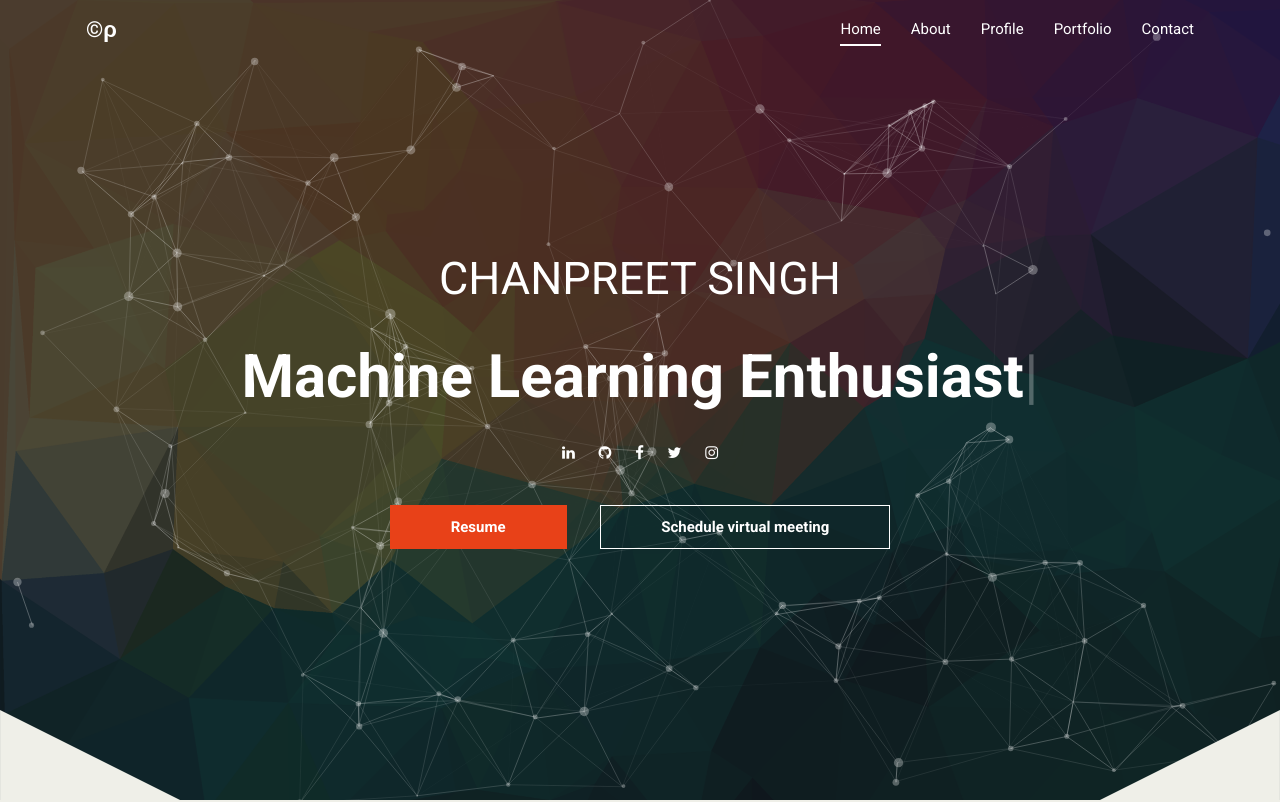
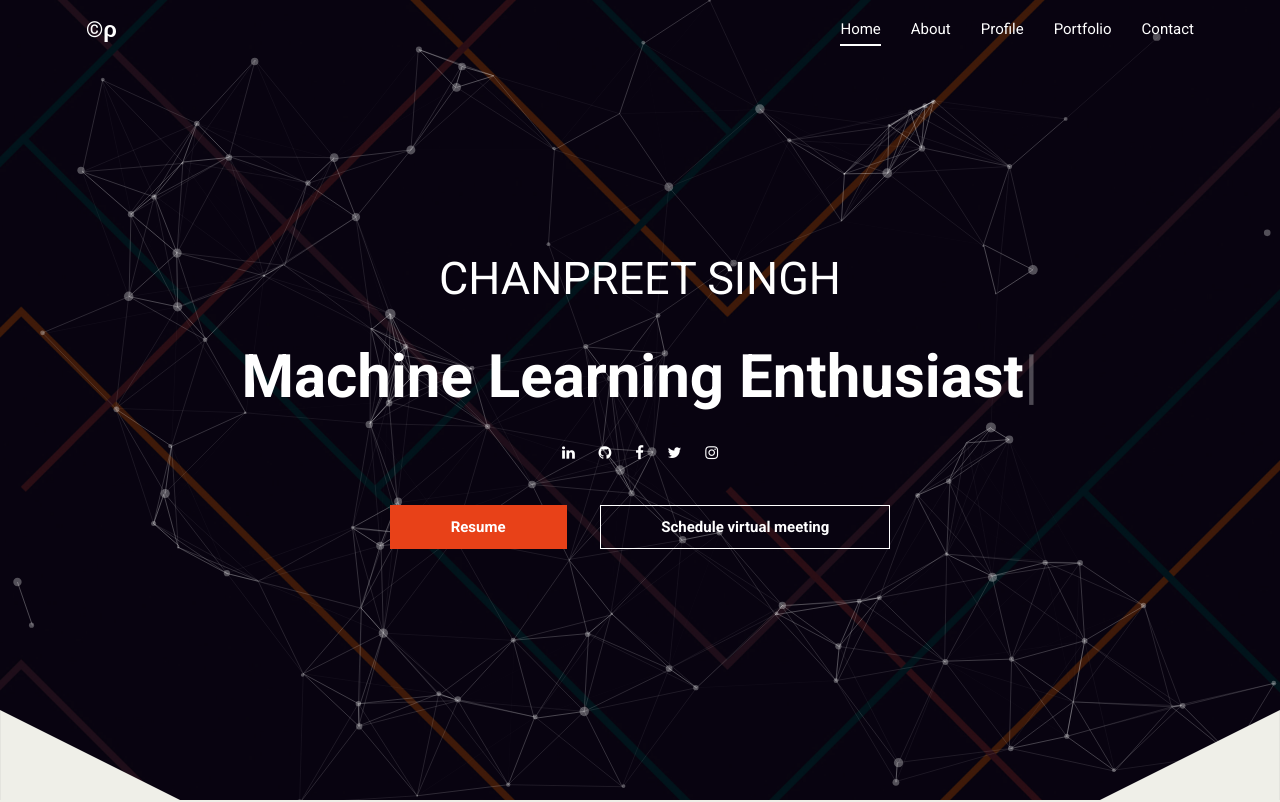
Before and after one commit to thechanpreetsingh/chanpreetsinghio.github.io, a plain HTML site: page index.html in a window 1280 px wide. Shown: the top 802 px of the page. Drawn offline with nearby package versions, Linux system fonts and the light colour scheme; no server answers; a script that the page names is missing.

Commit message:
Update style.css

```diff
--- a/style.css
+++ b/style.css
@@ -182,7 +182,7 @@ button:focus {
 .main {
   width: 100%;
   height: 100vh;
-  background: url(img/BG.png);
+  background: url(img/BG!.jpg);
   background-repeat: no-repeat;
   background-size: cover;
   background-attachment: fixed;
@@ -198,7 +198,7 @@ button:focus {
   left: 0;
   width: 100%;
   height: 100%;
-  background-color: rgba(0, 0, 0, 0.7);
+  background-color: rgba(0, 0, 0, 0.5);
 }
 
 .main-content {
```
